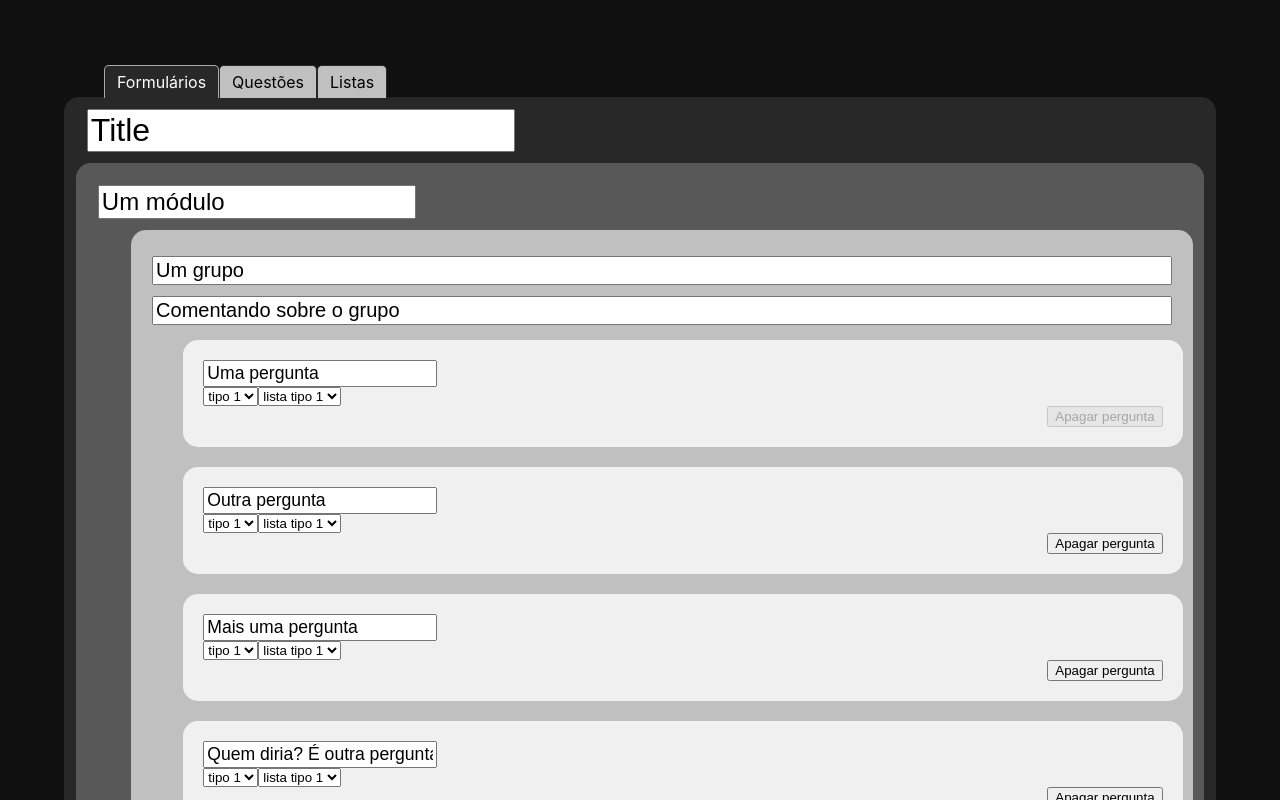
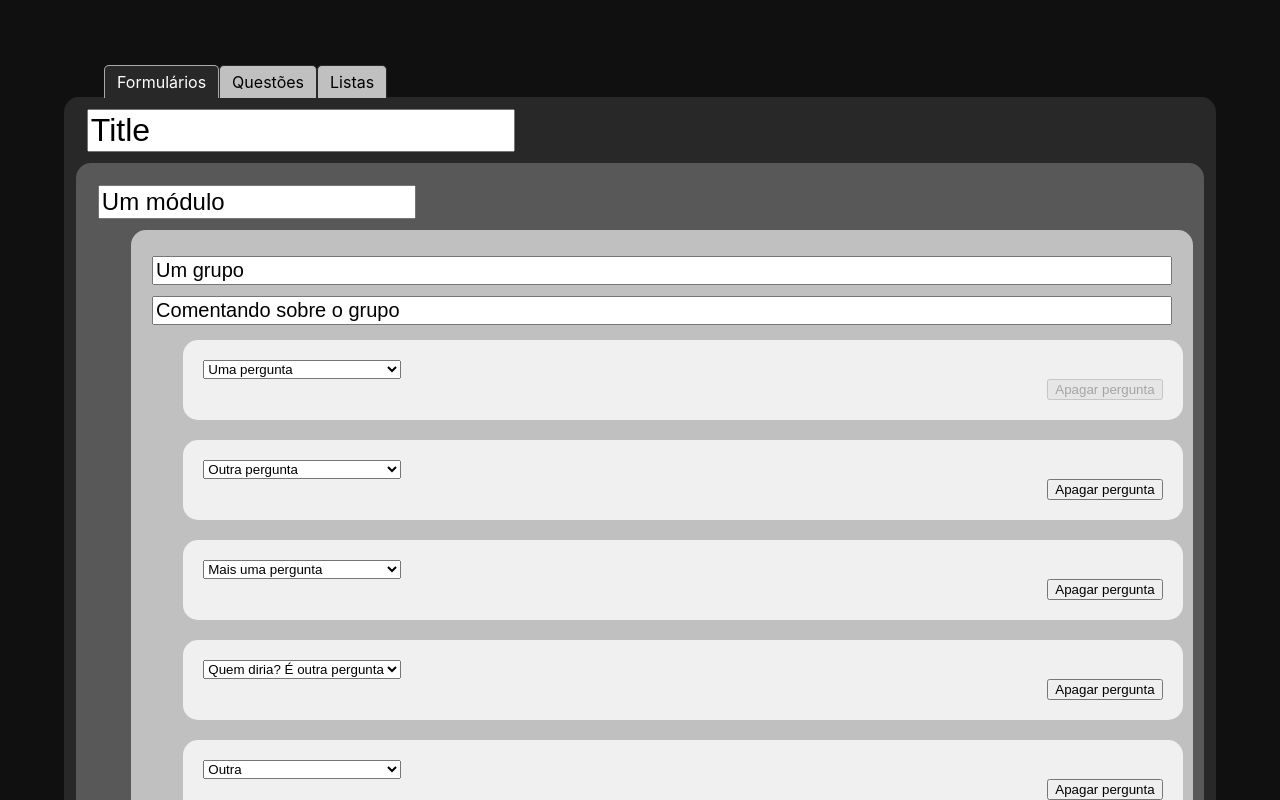
Before and after one commit to gabrielott/bd-final, a React (Create React App) app in the folder front/: page / in a window 1280 px wide. Shown: the top 800 px of the page. Built offline with nearby package versions, Linux system fonts and the light colour scheme.

Commit message:
Seleção de perguntas no formulário atualizada

```diff
--- a/front/src/App.js
+++ b/front/src/App.js
@@ -38,26 +38,31 @@ function App(props) {
 
 	const questions = [
 		{
+			id: 0,
 			description: "Uma pergunta",
 			type: 0,
 			list_type: 0,
 		},
 		{
+			id: 1,
 			description: "Outra pergunta",
 			type: 1,
 			list_type: 1,
 		},
 		{
+			id: 2,
 			description: "Mais uma pergunta",
 			type: 2,
 			list_type: 2,
 		},
 		{
+			id: 3,
 			description: "Quem diria? É outra pergunta",
 			type: 2,
 			list_type: 2,
 		},
 		{
+			id: 4,
 			description: "Outra",
 			type: 0,
 			list_type: 0,
@@ -67,7 +72,7 @@ function App(props) {
 	const group = {
 		description: "Um grupo",
 		comment: "Comentando sobre o grupo",
-		questions: questions,
+		questions: [0, 1, 2, 3, 4],
 	};
 
 	const module = {
@@ -87,8 +92,7 @@ function App(props) {
 				<Survey
 					description="Title"
 					modules={[module]}
-					types={types}
-					list_types={list_types}
+					questions={questions}
 				/>
 			</TabPanel>
 			<TabPanel>
--- a/front/src/Forms.css
+++ b/front/src/Forms.css
@@ -86,10 +86,6 @@
 	background-color: #F0F0F0;
 }
 
-.question-header input {
-	font-size: 1.1em;
-}
-
 .question-body {
 	display: flex;
 }
--- a/front/src/Forms.js
+++ b/front/src/Forms.js
@@ -62,14 +62,11 @@ class Survey extends React.Component {
 
 	}
 
-	handleQuestionChange(moduleIndex, groupIndex, questionIndex, name, value) {
-		console.log(`module=${moduleIndex} group=${groupIndex} question=${questionIndex}`)
-		console.log(`name=${name} value=${value}`);
+	handleQuestionChange(moduleIndex, groupIndex, questionIndex, newIndex) {
+		const modules = this.state.modules.slice();
+		const questions = modules[moduleIndex].groups[groupIndex].questions;
+		questions[questionIndex] = newIndex;
 
-		const modules = this.state.modules.slice();
-		const question = modules[moduleIndex].groups[groupIndex].questions[questionIndex];
-
-		question[name] = value;
 		this.setState({modules: modules});
 	}
 
@@ -99,11 +96,7 @@ class Survey extends React.Component {
 		const modules = this.state.modules.slice();
 		const questions = modules[moduleIndex].groups[groupIndex].questions;
 
-		questions.push({
-			description: "Nova pergunta",
-			type: 1,
-			list_type: 1,
-		});
+		questions.push(-1);
 		this.setState({modules: modules});
 	}
 
@@ -132,8 +125,7 @@ class Survey extends React.Component {
 				index={i}
 				description={m.description}
 				groups={m.groups}
-				types={this.props.types}
-				list_types={this.props.list_types}
+				questions={this.props.questions}
 				onModuleChange={this.handleModuleChange}
 				onGroupChange={this.handleGroupChange}
 				onQuestionChange={this.handleQuestionChange}
@@ -194,9 +186,8 @@ function Module(props) {
 			moduleIndex={props.index}
 			description={g.description}
 			comment={g.comment}
-			questions={g.questions}
-			types={props.types}
-			list_types={props.list_types}
+			questions={props.questions}
+			questionsId={g.questions}
 			onGroupChange={props.onGroupChange}
 			onQuestionChange={props.onQuestionChange}
 			onCreateQuestion={props.onCreateQuestion}
@@ -250,17 +241,14 @@ function Group(props) {
 		);
 	}
 
-	const questions = props.questions.map((q, i) =>
+	const questions = props.questionsId.map((id, i) =>
 		<Question
 			key={i}
 			index={i}
 			moduleIndex={props.moduleIndex}
 			groupIndex={props.index}
-			description={q.description}
-			type={q.type}
-			list_type={q.list_type}
-			types={props.types}
-			list_types={props.list_types}
+			questions={props.questions}
+			questionId={id}
 			onQuestionChange={props.onQuestionChange}
 			onDeleteQuestion={props.onDeleteQuestion}
 		/>
@@ -307,51 +295,30 @@ function Question(props) {
 	function handleInputChange(event) {
 		const target = event.target;
 		const value = target.value;
-		const name = target.name;
 
 		props.onQuestionChange(
 			props.moduleIndex,
 			props.groupIndex,
 			props.index,
-			name,
-			value
+			value,
 		);
 	}
 
-	const type_options = props.types.map((t) =>
-		<option value={t.id} key={t.id}>
-			{t.description}
-		</option>
-	);
-
-	const list_type_options = props.list_types.map((t) =>
-		<option value={t.id} key={t.id}>
-			{t.description}
+	const questions = props.questions.map((q, i) =>
+		<option value={i} key={i}>
+			{q.description}
 		</option>
 	);
 
 	return (
 		<div className="question">
-			<div className="question-header" >
-				<input
-					type="text"
-					name="description"
-					value={props.description}
-					onChange={handleInputChange}
-				/>
-			</div>
 			<div className="question-body">
 				<select
-					name="type"
+					name="question"
+					value={props.questionId}
 					onChange={handleInputChange}
 				>
-					{type_options}
-				</select>
-				<select
-					name="list_type"
-					onChange={handleInputChange}
-				>
-					{list_type_options}
+					{questions}
 				</select>
 			</div>
 			<div className="question-tail">
```
